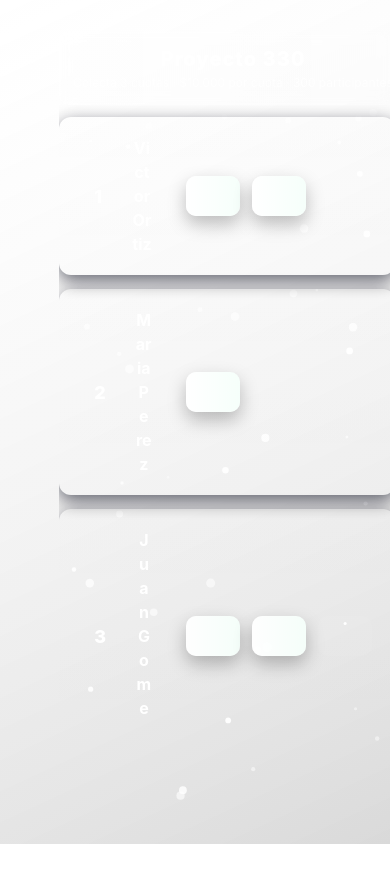
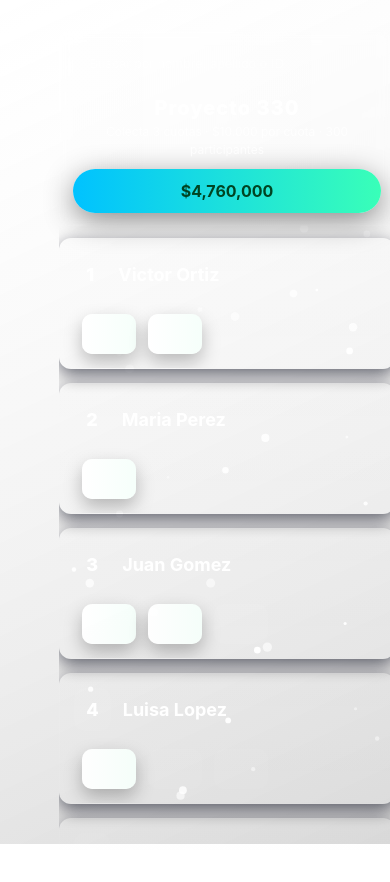
Before and after one commit to ortizvictorw/iepe-330, a React (Vite) app: page / in a window 390 px wide. Shown: the top 882 px of the page. Built offline with nearby package versions, Linux system fonts and the light colour scheme.

Commit message:
feat: enhance mobile layout by adjusting search position and row styles

```diff
--- a/src/components/Board.css
+++ b/src/components/Board.css
@@ -132,4 +132,13 @@
   .ac { width:54px; height:40px }
   .board-topbar.elegant { padding: 12px 14px }
   .board-list.wide { padding: 12px 0 80px 0 }
+
+  /* Mobile: move search to top and make rows vertical */
+  .board-topbar.elegant { flex-direction: column; gap: 10px; align-items: stretch }
+  .board-search { order: -1; width: 100%; max-width: none }
+  .board-row.card { flex-direction: column; align-items: flex-start; gap: 12px; padding: 14px }
+  .board-left { width: 100%; display:flex; gap:12px; align-items:center }
+  .board-name { font-size:18px; white-space: normal }
+  .board-right { width: 100%; display:flex; justify-content:flex-start }
+  .ac-container { margin-top: 6px }
 }
```
